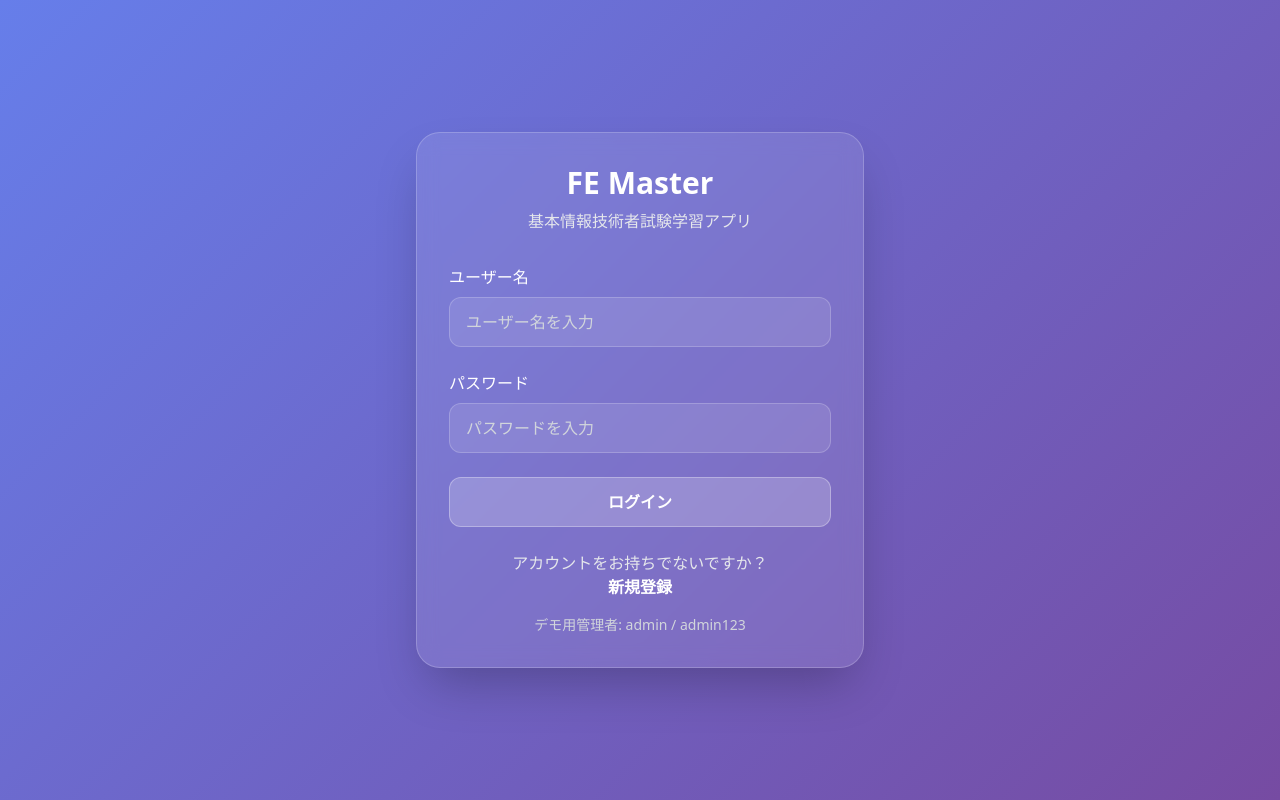
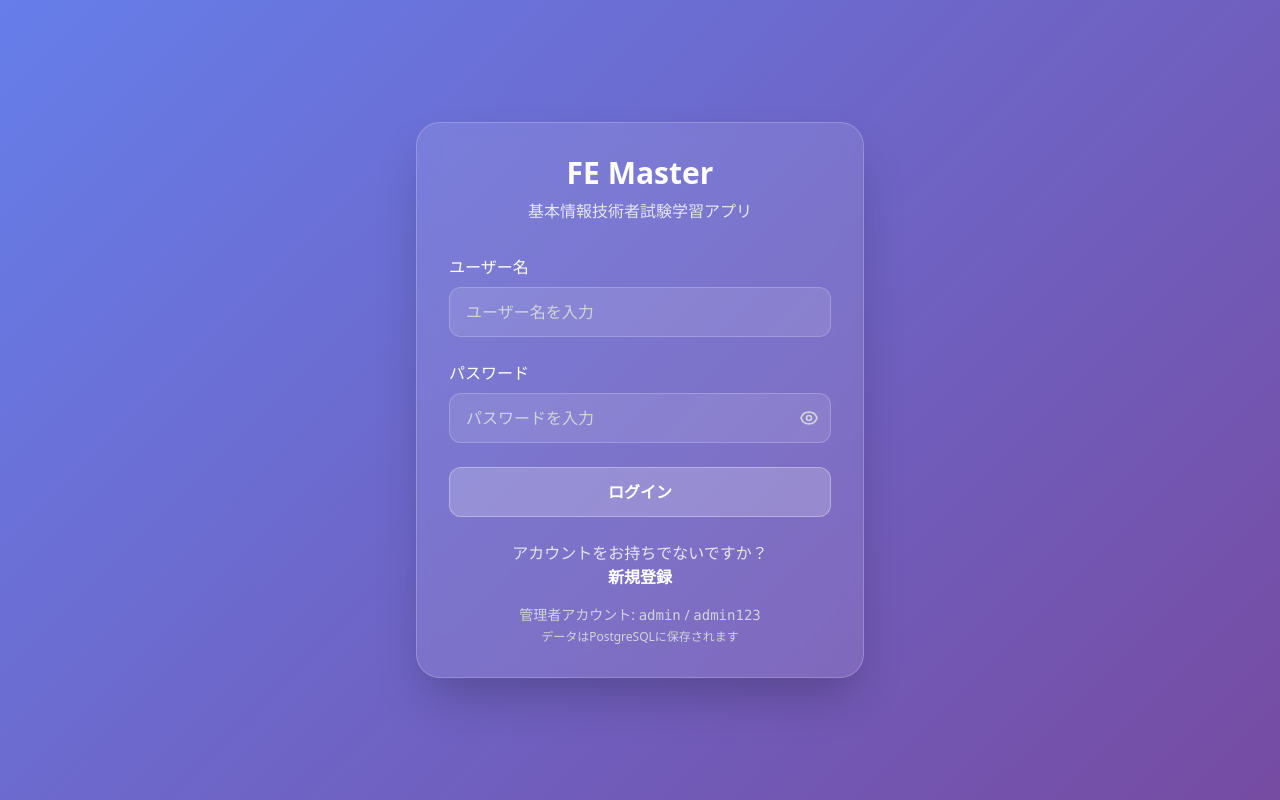
Before and after one commit to d01ki/FE-master, a Flask app: page / in a window 1280 px wide. Run offline with Flask 3, Linux system fonts and the light colour scheme; some libraries are stand-ins or nearby versions.

Commit message:
Add password visibility toggle and admin account helper to login

```diff
--- a/templates/auth/login.html
+++ b/templates/auth/login.html
@@ -43,9 +43,21 @@
 
             <div>
                 <label for="password" class="block text-white font-medium mb-2">パスワード</label>
-                <input type="password" id="password" name="password" required
-                       class="w-full px-4 py-3 rounded-xl bg-white/10 border border-white/20 text-white placeholder-gray-300 focus:outline-none focus:ring-2 focus:ring-white/50"
-                       placeholder="パスワードを入力">
+                <div class="relative">
+                    <input type="password" id="password" name="password" required
+                           class="w-full px-4 py-3 pr-12 rounded-xl bg-white/10 border border-white/20 text-white placeholder-gray-300 focus:outline-none focus:ring-2 focus:ring-white/50"
+                           placeholder="パスワードを入力">
+                    <button type="button" id="togglePassword"
+                            class="absolute right-3 top-1/2 transform -translate-y-1/2 text-gray-300 hover:text-white transition-colors">
+                        <svg id="eyeIcon" xmlns="http://www.w3.org/2000/svg" class="h-5 w-5" fill="none" viewBox="0 0 24 24" stroke="currentColor">
+                            <path stroke-linecap="round" stroke-linejoin="round" stroke-width="2" d="M15 12a3 3 0 11-6 0 3 3 0 016 0z" />
+                            <path stroke-linecap="round" stroke-linejoin="round" stroke-width="2" d="M2.458 12C3.732 7.943 7.523 5 12 5c4.478 0 8.268 2.943 9.542 7-1.274 4.057-5.064 7-9.542 7-4.477 0-8.268-2.943-9.542-7z" />
+                        </svg>
+                        <svg id="eyeOffIcon" xmlns="http://www.w3.org/2000/svg" class="h-5 w-5 hidden" fill="none" viewBox="0 0 24 24" stroke="currentColor">
+                            <path stroke-linecap="round" stroke-linejoin="round" stroke-width="2" d="M13.875 18.825A10.05 10.05 0 0112 19c-4.478 0-8.268-2.943-9.543-7a9.97 9.97 0 011.563-3.029m5.858.908a3 3 0 114.243 4.243M9.878 9.878l4.242 4.242M9.878 9.878L3 3m6.878 6.878L21 21" />
+                        </svg>
+                    </button>
+                </div>
             </div>
 
             <button type="submit"
@@ -62,8 +74,38 @@
         </div>
 
         <div class="text-center mt-4 text-sm text-gray-300">
-            <p>デモ用管理者: admin / admin123</p>
+            <p>管理者アカウント: <span class="font-mono">admin</span> / <span class="font-mono">admin123</span></p>
+            <p class="text-xs mt-1">データは{{ 'PostgreSQL' if config.DATABASE_TYPE == 'postgresql' else 'SQLite' }}に保存されます</p>
         </div>
     </div>
+
+    <script>
+        // パスワード表示/非表示の切り替え
+        document.getElementById('togglePassword').addEventListener('click', function() {
+            const passwordInput = document.getElementById('password');
+            const eyeIcon = document.getElementById('eyeIcon');
+            const eyeOffIcon = document.getElementById('eyeOffIcon');
+
+            if (passwordInput.type === 'password') {
+                passwordInput.type = 'text';
+                eyeIcon.classList.add('hidden');
+                eyeOffIcon.classList.remove('hidden');
+            } else {
+                passwordInput.type = 'password';
+                eyeIcon.classList.remove('hidden');
+                eyeOffIcon.classList.add('hidden');
+            }
+        });
+
+        // ショートカット機能（管理者アカウント自動入力）
+        document.addEventListener('keydown', function(e) {
+            if (e.ctrlKey && e.shiftKey && e.key === 'A') {
+                e.preventDefault();
+                document.getElementById('username').value = 'admin';
+                document.getElementById('password').value = 'admin123';
+                document.getElementById('username').focus();
+            }
+        });
+    </script>
 </body>
 </html>
```
